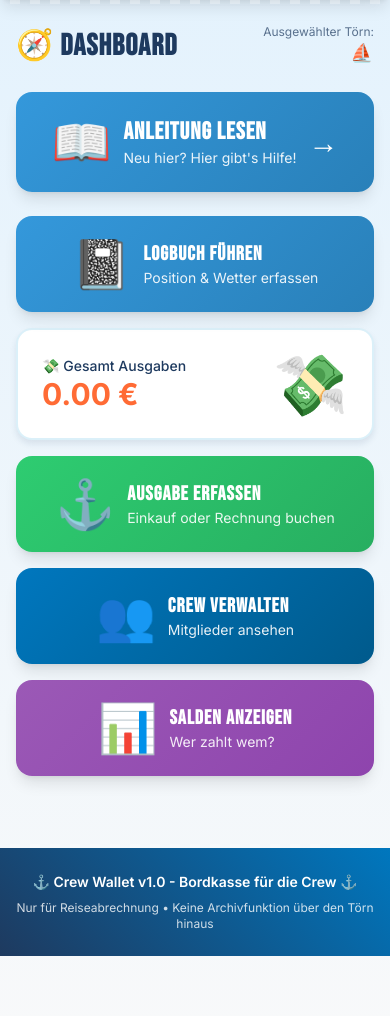
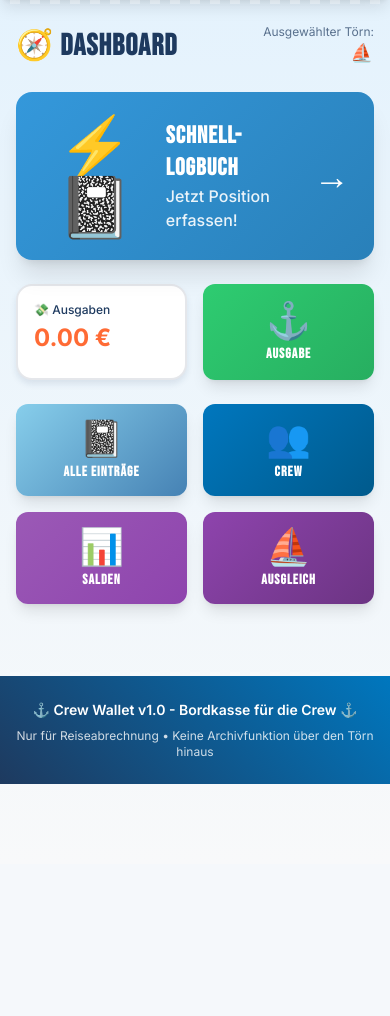
Before and after one commit to syntechai-io/WAGMI-Bordkasse, a Python web app: template templates/index.html in a window 390 px wide. Shown: the part 64-1080 px from the top of the page. After the commit the page ends 848 px from the top, so only its background shows below. Run offline with Jinja, Linux system fonts and the light colour scheme; the template is opened without the code that fills it, so the values that code supplies are empty; some libraries are stand-ins or nearby versions.

Commit message:
Improve dashboard layout and mobile experience for easier expense tracking
Update templates/index.html to introduce a mobile-first design for the dashboard. This includes prioritizing a "Schnell-Logbuch" action button on mobile, reordering navigation cards, and adjusting the visibility of admin-specific elements.

Replit-Commit-Author: Agent
Replit-Commit-Session-Id: 4ff83ff1-62af-4d43-b82c-03dd0344a7c9
Replit-Commit-Checkpoint-Type: intermediate_checkpoint
Replit-Commit-Event-Id: 937f5b94-de54-4d33-89b3-d7e60f4954dd
Replit-Commit-Screenshot-Url: https://storage.googleapis.com/screenshot-production-us-central1/4ab24e3a-e318-4ff7-8dab-80d71ab1b725/4ff83ff1-62af-4d43-b82c-03dd0344a7c9/xhvre1I

```diff
--- a/templates/index.html
+++ b/templates/index.html
@@ -49,9 +49,21 @@ function setCurrentLocalTime(inputId) {
     </div>
     {% endif %}
 
-    <!-- Quick Start Button (Admin only) -->
+    <!-- MOBILE: Primary Quick Log Action (Top Priority) -->
+    <a href="/logbook/new" class="block md:hidden text-white rounded-2xl text-center transition transform hover:scale-105 touch-action shadow-xl" style="background: linear-gradient(135deg, #3498db 0%, #2980b9 100%); min-height: 96px; padding: 24px;">
+        <div class="flex items-center justify-center space-x-4">
+            <div class="text-6xl">⚡📓</div>
+            <div class="text-left">
+                <h3 class="text-2xl font-bold maritime-header">Schnell-Logbuch</h3>
+                <p class="text-base opacity-90 font-medium">Jetzt Position erfassen!</p>
+            </div>
+            <div class="text-4xl">→</div>
+        </div>
+    </a>
+
+    <!-- Quick Start Button (Admin only, hidden on mobile to prioritize logbook) -->
     {% if request.session.get('role') == 'admin' %}
-    <form method="post" action="/trips/quick-start" class="block">
+    <form method="post" action="/trips/quick-start" class="hidden md:block">
         {{ csrf_input | safe }}
         <button type="submit" class="w-full text-white rounded-2xl p-6 text-center transition transform hover:scale-105 touch-action shadow-lg" style="background: linear-gradient(135deg, #f39c12 0%, #e67e22 100%);">
             <div class="flex items-center justify-center space-x-3">
@@ -66,68 +78,41 @@ function setCurrentLocalTime(inputId) {
     </form>
     {% endif %}
 
-    <!-- MOBILE: Prominent Help Guide Link (only on mobile) -->
-    <a href="/help" class="block md:hidden text-white rounded-2xl p-6 text-center transition transform hover:scale-105 touch-action shadow-lg" style="background: linear-gradient(135deg, #3498db 0%, #2980b9 100%);">
-        <div class="flex items-center justify-center space-x-3">
-            <div class="text-5xl">📖</div>
-            <div class="text-left">
-                <h3 class="text-2xl font-bold maritime-header">Anleitung lesen</h3>
-                <p class="text-sm opacity-90">Neu hier? Hier gibt's Hilfe!</p>
-            </div>
-            <div class="text-3xl">→</div>
+    <!-- MOBILE: Simplified Navigation Cards -->
+    <div class="grid grid-cols-2 gap-4 md:hidden">
+        <!-- Total Expenses - Info Card (non-interactive, visually distinct) -->
+        <div class="bg-white porthole-card border-2 border-gray-200" style="min-height: 80px; padding: 16px;">
+            <p class="text-xs font-medium mb-1" style="color: var(--navy-deep);">💸 Ausgaben</p>
+            <p class="text-2xl font-bold" style="color: var(--coral);">{{ "%.2f"|format(total_expenses) }} €</p>
         </div>
-    </a>
 
-    <!-- MOBILE: Simple Navigation Cards -->
-    <div class="grid grid-cols-1 gap-4 md:hidden">
-        <a href="/logbook" class="text-white rounded-2xl p-6 text-center transition transform hover:scale-105 touch-action shadow-lg" style="background: linear-gradient(135deg, #3498db 0%, #2980b9 100%);">
-            <div class="flex items-center justify-center space-x-3">
-                <div class="text-5xl">📓</div>
-                <div class="text-left">
-                    <h3 class="text-xl font-bold maritime-header">Logbuch führen</h3>
-                    <p class="text-sm opacity-90">Position & Wetter erfassen</p>
-                </div>
-            </div>
+        <!-- Expense Entry - Action Card (interactive, accessible size) -->
+        <a href="/expenses" class="text-white rounded-xl text-center transition transform hover:scale-105 touch-action shadow-lg flex flex-col justify-center items-center" style="background: linear-gradient(135deg, var(--sea-foam) 0%, #27ae60 100%); min-height: 80px; padding: 16px;">
+            <div class="text-4xl mb-1">⚓</div>
+            <p class="text-sm font-bold maritime-header">Ausgabe</p>
+        </a>
+    </div>
+
+    <!-- MOBILE: Secondary Actions -->
+    <div class="grid grid-cols-2 gap-4 md:hidden">
+        <a href="/logbook" class="text-white rounded-xl text-center transition transform hover:scale-105 touch-action shadow-lg flex flex-col justify-center items-center" style="background: linear-gradient(135deg, #87ceeb 0%, #4682b4 100%); min-height: 72px; padding: 14px;">
+            <div class="text-4xl mb-1">📓</div>
+            <p class="text-sm font-bold maritime-header">Alle Einträge</p>
         </a>
 
-        <div class="bg-white porthole-card p-6">
-            <div class="flex items-center justify-between">
-                <div>
-                    <p class="text-sm font-medium" style="color: var(--navy-deep);">💸 Gesamt Ausgaben</p>
-                    <p class="text-3xl font-bold" style="color: var(--coral);">{{ "%.2f"|format(total_expenses) }} €</p>
-                </div>
-                <div class="text-6xl">💸</div>
-            </div>
-        </div>
-
-        <a href="/expenses" class="text-white rounded-2xl p-6 text-center transition transform hover:scale-105 touch-action shadow-lg" style="background: linear-gradient(135deg, var(--sea-foam) 0%, #27ae60 100%);">
-            <div class="flex items-center justify-center space-x-3">
-                <div class="text-5xl">⚓</div>
-                <div class="text-left">
-                    <h3 class="text-xl font-bold maritime-header">Ausgabe erfassen</h3>
-                    <p class="text-sm opacity-90">Einkauf oder Rechnung buchen</p>
-                </div>
-            </div>
+        <a href="/crew" class="text-white rounded-xl text-center transition transform hover:scale-105 touch-action shadow-lg flex flex-col justify-center items-center" style="background: linear-gradient(135deg, var(--ocean-blue) 0%, #005a8c 100%); min-height: 72px; padding: 14px;">
+            <div class="text-4xl mb-1">👥</div>
+            <p class="text-sm font-bold maritime-header">Crew</p>
         </a>
 
-        <a href="/crew" class="text-white rounded-2xl p-6 text-center transition transform hover:scale-105 touch-action shadow-lg" style="background: linear-gradient(135deg, var(--ocean-blue) 0%, #005a8c 100%);">
-            <div class="flex items-center justify-center space-x-3">
-                <div class="text-5xl">👥</div>
-                <div class="text-left">
-                    <h3 class="text-xl font-bold maritime-header">Crew verwalten</h3>
-                    <p class="text-sm opacity-90">Mitglieder ansehen</p>
-                </div>
-            </div>
+        <a href="/balances" class="text-white rounded-xl text-center transition transform hover:scale-105 touch-action shadow-lg flex flex-col justify-center items-center" style="background: linear-gradient(135deg, #9b59b6 0%, #8e44ad 100%); min-height: 72px; padding: 14px;">
+            <div class="text-4xl mb-1">📊</div>
+            <p class="text-sm font-bold maritime-header">Salden</p>
         </a>
 
-        <a href="/balances" class="text-white rounded-2xl p-6 text-center transition transform hover:scale-105 touch-action shadow-lg" style="background: linear-gradient(135deg, #9b59b6 0%, #8e44ad 100%);">
-            <div class="flex items-center justify-center space-x-3">
-                <div class="text-5xl">📊</div>
-                <div class="text-left">
-                    <h3 class="text-xl font-bold maritime-header">Salden anzeigen</h3>
-                    <p class="text-sm opacity-90">Wer zahlt wem?</p>
-                </div>
-            </div>
+        <a href="/settlement" class="text-white rounded-xl text-center transition transform hover:scale-105 touch-action shadow-lg flex flex-col justify-center items-center" style="background: linear-gradient(135deg, #8e44ad 0%, #6c3483 100%); min-height: 72px; padding: 14px;">
+            <div class="text-4xl mb-1">⛵</div>
+            <p class="text-sm font-bold maritime-header">Ausgleich</p>
         </a>
     </div>
 
```
